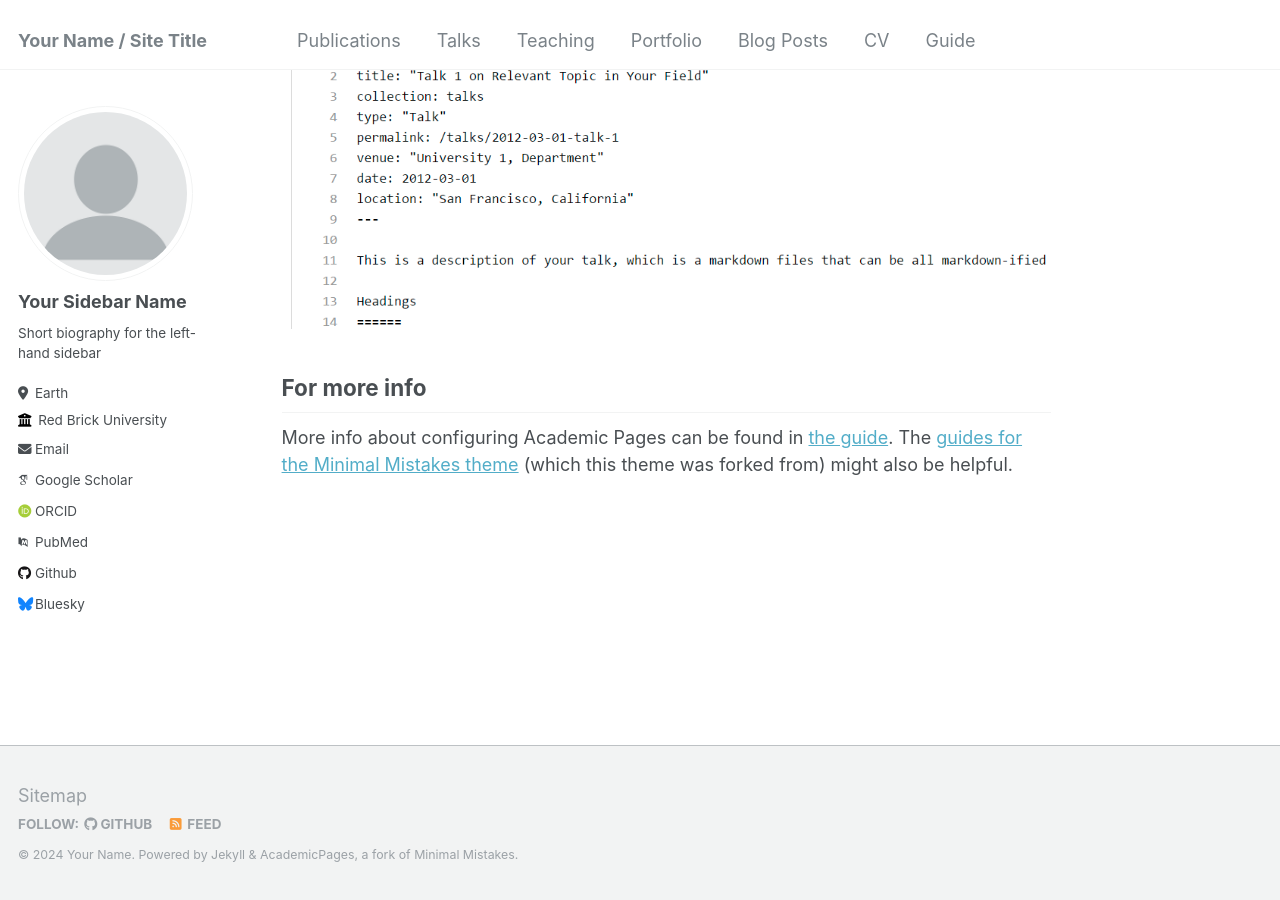
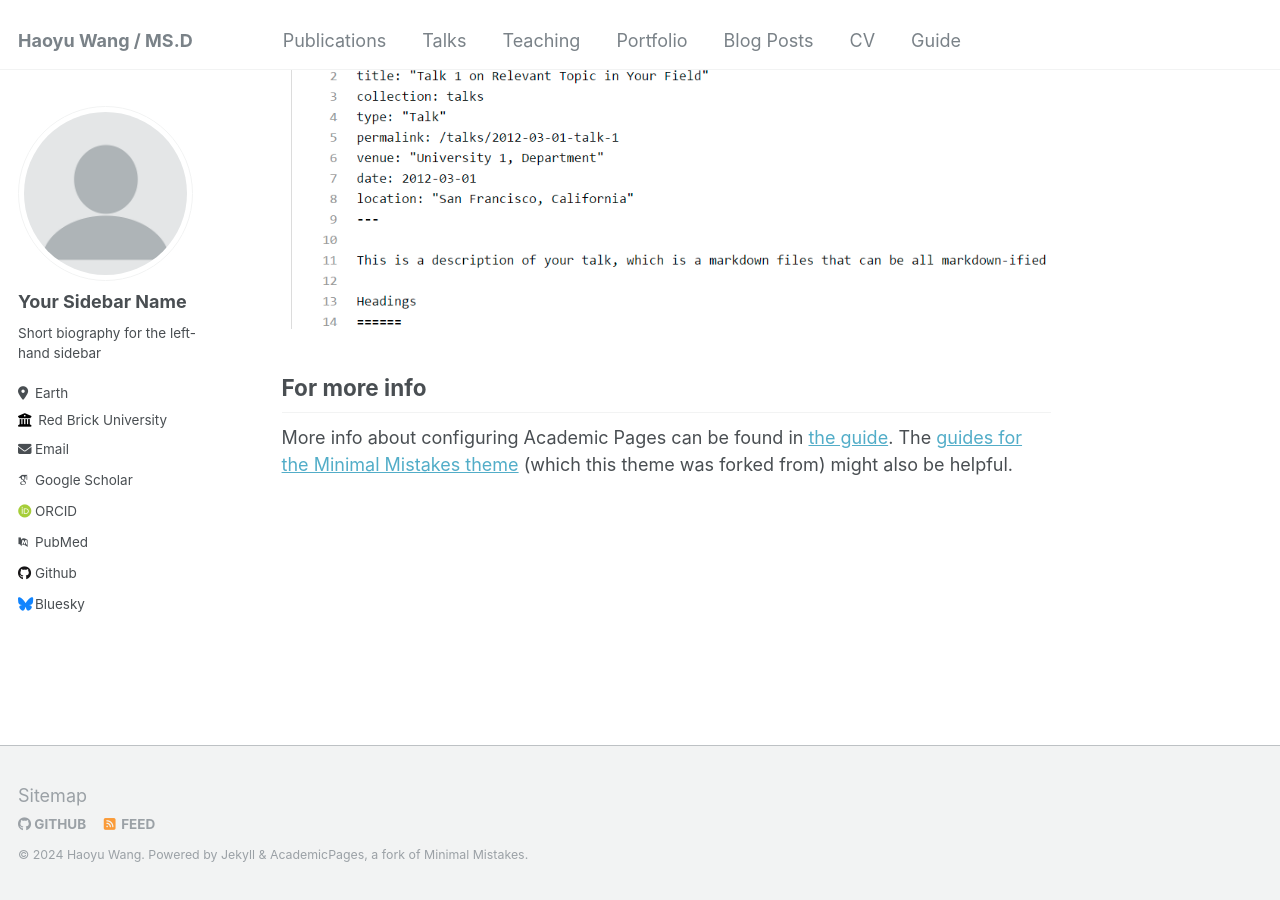
Before and after one commit to AmbitYuki/AmbitYuki.github.io, a Jekyll site: the page built from _pages/about.md, in a window 1280 px wide and 900 px high, scrolled down 2660 px. Built offline with Jekyll 4.4.1, drawn with Linux system fonts in a browser that asks for light colours; some web fonts are replaced.

Commit message:
Update _config.yml

```diff
--- a/_config.yml
+++ b/_config.yml
@@ -7,14 +7,14 @@
 # server process.
 
 # Basic Site Settings
-locale                   : "en-US"
-title                    : "Your Name / Site Title"
+locale                   : "China"
+title                    : "Haoyu Wang / MS.D"
 title_separator          : "-"
-name                     : &name "Your Name"
+name                     : &name "Haoyu Wang"
 description              : &description "personal description"
-url                      : https://academicpages.github.io # the base hostname & protocol for your site e.g. "https://mmistakes.github.io"
+url                      : https://AmbitYuki.github.io # the base hostname & protocol for your site e.g. "https://mmistakes.github.io"
 baseurl                  : "" # the subpath of your site, e.g. "/blog"
-repository               : "academicpages/academicpages.github.io"
+repository               : "AmbitYuki/AmbitYuki.github.io"
 
 # Site Author - The following control what appear as part of the author content on the side bar.
 #               If a field is blank the icon and link will not appear, otherwise it will be shown.
```
